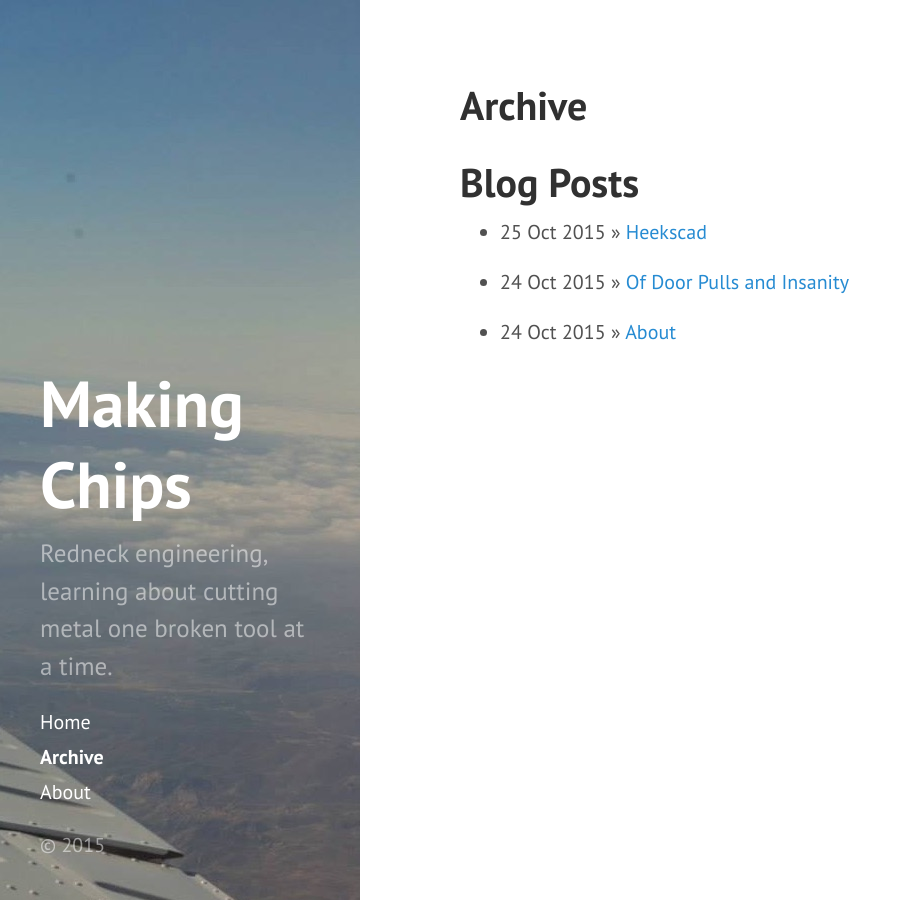
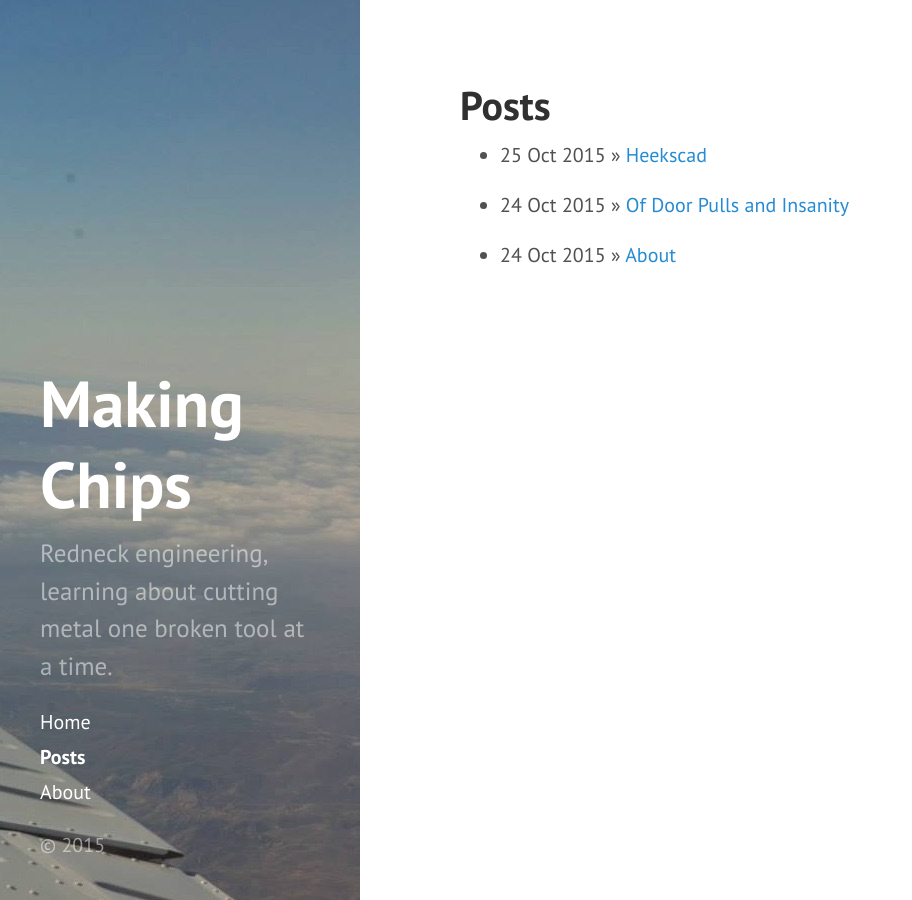
Before and after one commit to makingchips/makingchips.github.io, a Jekyll site: the page built from Archive.md, in a window 1280 px wide. Shown: the whole page, without its empty margins (0-912 px from the left). Built offline with Jekyll 4.4.1, drawn with Linux system fonts in a browser that asks for light colours; Markdown is read by kramdown in place of the engine named in the settings.

Commit message:
Update Archive.md

```diff
--- a/Archive.md
+++ b/Archive.md
@@ -1,9 +1,8 @@
 ---
 layout: page
-title: Archive
+title: Posts
 ---
 
-# Blog Posts
 
 {% for post in site.posts %}
   * {{ post.date | date_to_string }} &raquo; [ {{ post.title }} ]({{ post.url }})
```
